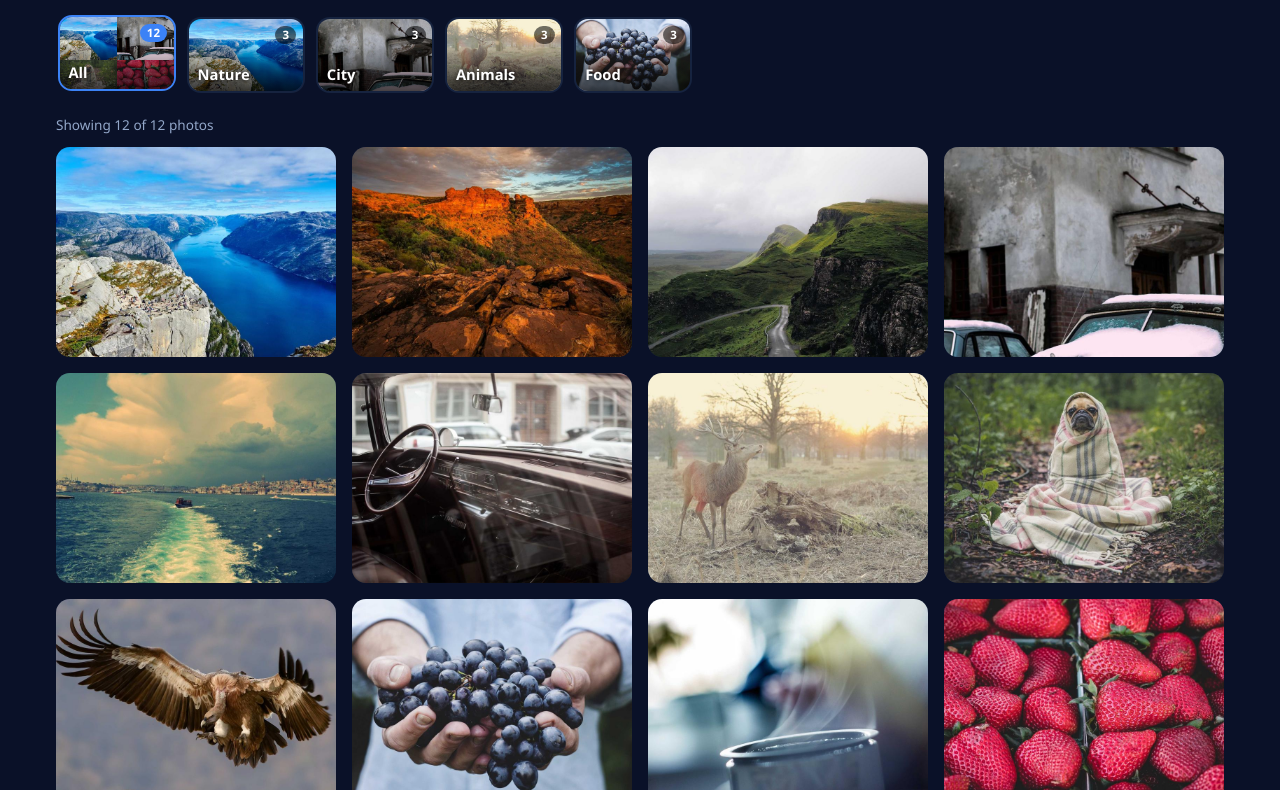
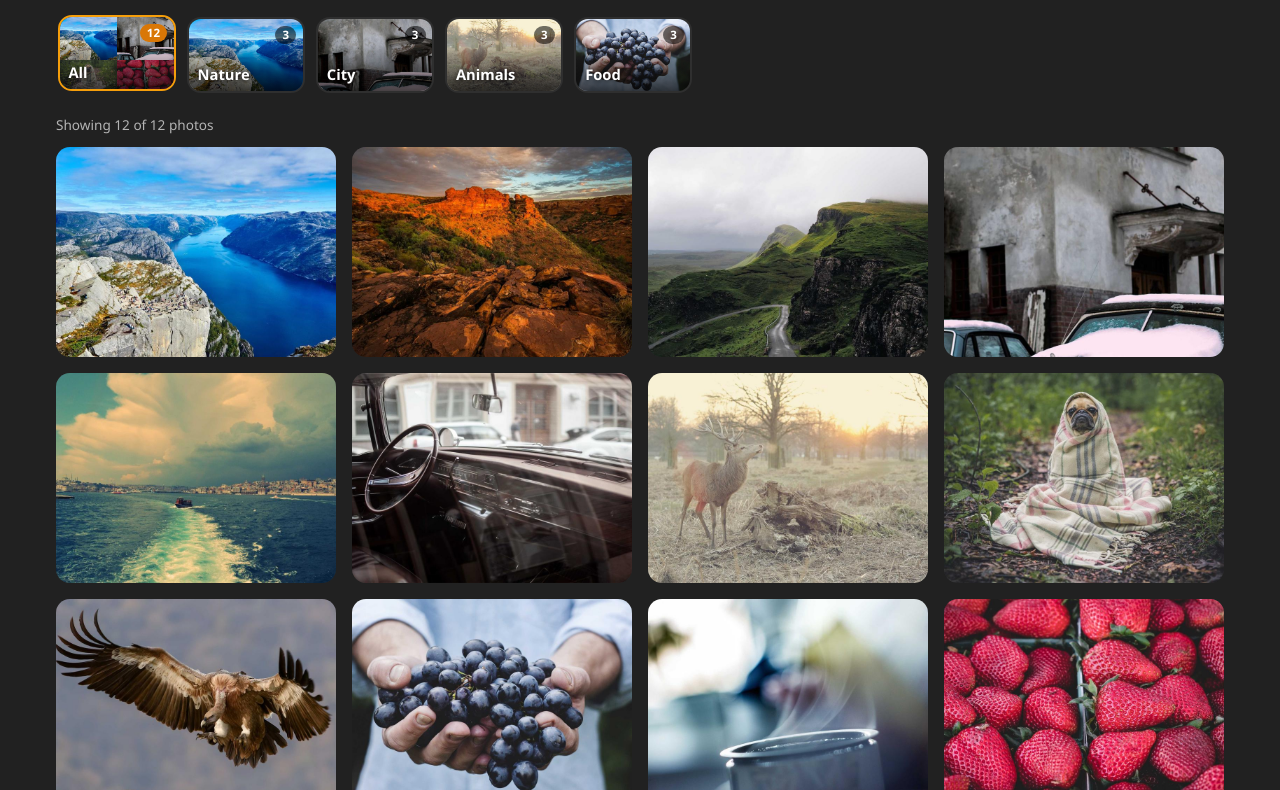
Before and after one commit to TiRFHiWOT/CodeAlpha_ImageGallery, a plain HTML site: page index.html in a window 1280 px wide. Shown: the part 63-853 px from the top of the page. Drawn offline with Linux system fonts and the light colour scheme.

Commit message:
Gallery: ChatGPT grey + amber theme (same as Portfolio and Music Player)

```diff
--- a/script.js
+++ b/script.js
@@ -1,5 +1,5 @@
 // Image Gallery — CodeAlpha Task 1
-// Features: category filters, photo effects, deep blue theme + light mode,
+// Features: category filters, photo effects, ChatGPT grey + amber theme,
 // lightbox with swipe/drag sliding (no arrow buttons), dot indicators,
 // keyboard navigation (arrows + Escape), click backdrop to close.
 
--- a/styles.css
+++ b/styles.css
@@ -1,43 +1,46 @@
 /* Image Gallery — CodeAlpha Task 1
-   Theme: deep blue (dark navy background, bright blue accent) by default,
-   with a soft blue light mode. Toggle with the button in the top bar. */
+   Theme: ChatGPT grey with an amber accent by default (dark grey
+   background), with a white light mode. Same theme as the Portfolio
+   and Music Player. Toggle with the button in the top bar. */
 
 :root {
   --radius: 14px;
 }
 
 html[data-theme="dark"] {
-  --bg: #0a1128;
-  --bg-soft: #0e1830;
-  --surface: #16233f;
-  --surface-hover: #1d2f52;
-  --text: #eaf1fb;
-  --muted: #93a7c9;
-  --accent: #3b82f6;
-  --accent-strong: #38bdf8;
-  --accent-soft: rgba(59, 130, 246, 0.18);
+  --bg: #212121;
+  --bg-soft: #262626;
+  --surface: #2f2f2f;
+  --surface-hover: #3a3a3a;
+  --text: #ececec;
+  --muted: #b4b4b4;
+  --accent: #f59e0b;
+  --accent-strong: #f59e0b;
+  --accent-fill: #d97706;
+  --accent-soft: rgba(245, 158, 11, 0.18);
   --on-accent: #ffffff;
-  --border: rgba(96, 165, 250, 0.3);
-  --appbar-bg: rgba(10, 17, 40, 0.85);
-  --select-bg: #16233f;
-  --lightbox-bg: rgba(5, 8, 20, 0.96);
+  --border: rgba(255, 255, 255, 0.14);
+  --appbar-bg: rgba(23, 23, 23, 0.85);
+  --select-bg: #2f2f2f;
+  --lightbox-bg: rgba(15, 15, 15, 0.96);
 }
 
 html[data-theme="light"] {
-  --bg: #eef4ff;
-  --bg-soft: #f7faff;
-  --surface: #ffffff;
-  --surface-hover: #e8f0fe;
-  --text: #0f2447;
-  --muted: #5b7295;
-  --accent: #2563eb;
-  --accent-strong: #3b82f6;
-  --accent-soft: rgba(37, 99, 235, 0.12);
+  --bg: #ffffff;
+  --bg-soft: #f9f9f9;
+  --surface: #f9f9f9;
+  --surface-hover: #efefef;
+  --text: #0d0d0d;
+  --muted: #6e6e6e;
+  --accent: #d97706;
+  --accent-strong: #d97706;
+  --accent-fill: #b45309;
+  --accent-soft: rgba(217, 119, 6, 0.12);
   --on-accent: #ffffff;
-  --border: rgba(37, 99, 235, 0.3);
-  --appbar-bg: rgba(10, 17, 40, 0.9);
-  --select-bg: #ffffff;
-  --lightbox-bg: rgba(8, 14, 32, 0.96);
+  --border: rgba(0, 0, 0, 0.12);
+  --appbar-bg: rgba(255, 255, 255, 0.9);
+  --select-bg: #f9f9f9;
+  --lightbox-bg: rgba(15, 15, 15, 0.96);
 }
 
 * {
@@ -83,7 +86,7 @@ body {
   width: 2.1rem;
   height: 2.1rem;
   border-radius: 0.7rem;
-  background: var(--accent);
+  background: var(--accent-fill);
   color: var(--on-accent);
 }
 
@@ -92,7 +95,7 @@ body {
   font-size: 1.35rem;
   font-weight: 600;
   letter-spacing: 0.3px;
-  color: #ffffff;
+  color: var(--text);
 }
 
 .theme-toggle {
@@ -138,7 +141,7 @@ body {
 }
 
 .icon-btn.open {
-  background: var(--accent);
+  background: var(--accent-fill);
   border-color: transparent;
   color: var(--on-accent);
 }
@@ -308,7 +311,7 @@ body {
 }
 
 .cat-card.active .cat-count {
-  background: var(--accent);
+  background: var(--accent-fill);
 }
 
 .showing {
@@ -490,7 +493,7 @@ body {
 }
 
 .lightbox-close:hover {
-  background: rgba(59, 130, 246, 0.5);
+  background: rgba(245, 158, 11, 0.5);
 }
 
 .lightbox-dots {
```
Also changed, not shown: 1 other file.
